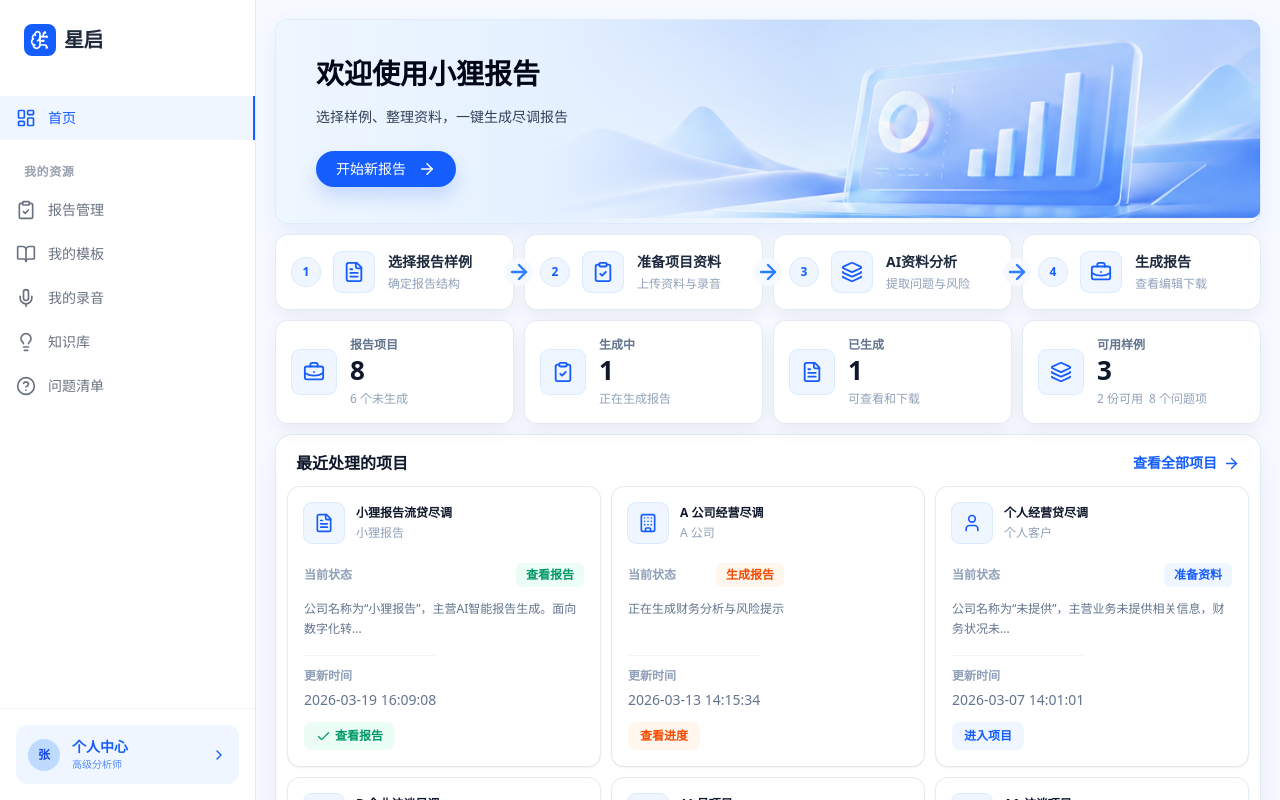
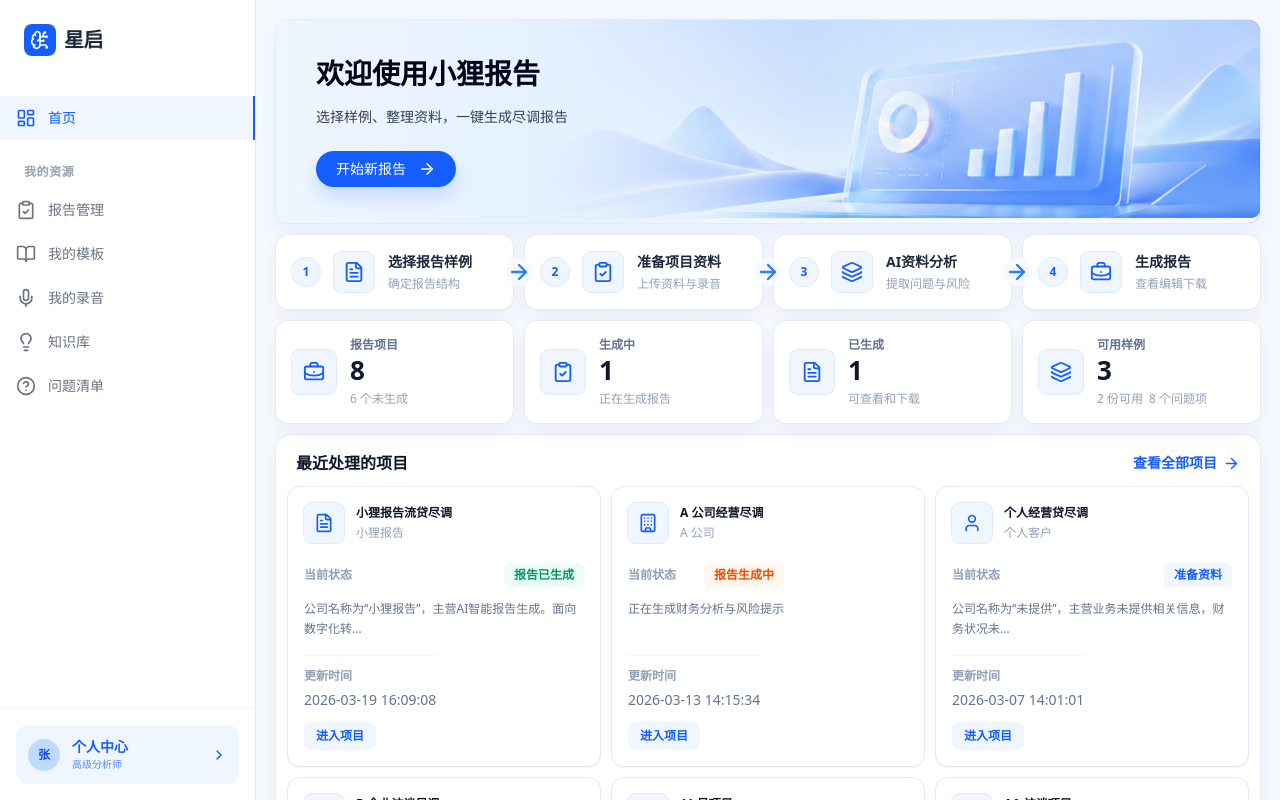
Before and after one commit to liukun011/PCxiaolibaogao, a React (Vite) app: page / in a window 1280 px wide. Built offline with nearby package versions, Linux system fonts and the light colour scheme.

Commit message:
更新首页组件

```diff
--- a/src/HomeView.tsx
+++ b/src/HomeView.tsx
@@ -2,7 +2,6 @@ import React, { useEffect, useMemo, useState } from "react";
 import {
   ArrowRight,
   BriefcaseBusiness,
-  Check,
   ClipboardCheck,
   FileText,
   Layers3,
@@ -29,25 +28,22 @@ type HomeViewProps = {
 
 const statusMeta: Record<
   ReportProjectStatus,
-  { phase: string; action: string; chipClassName: string; buttonClassName: string }
+  { phase: string; action: string; chipClassName: string }
 > = {
   pending: {
     phase: "准备资料",
     action: "进入项目",
     chipClassName: "bg-blue-50 text-blue-600",
-    buttonClassName: "bg-blue-50 text-blue-600",
   },
   generating: {
-    phase: "生成报告",
-    action: "查看进度",
+    phase: "报告生成中",
+    action: "进入项目",
     chipClassName: "bg-orange-50 text-orange-600",
-    buttonClassName: "bg-orange-50 text-orange-600",
   },
   generated: {
-    phase: "查看报告",
-    action: "查看报告",
+    phase: "报告已生成",
+    action: "进入项目",
     chipClassName: "bg-emerald-50 text-emerald-600",
-    buttonClassName: "bg-emerald-50 text-emerald-600",
   },
 };
 
@@ -310,8 +306,7 @@ const ProjectCard: React.FC<{
       </div>
 
       <div className="mt-auto flex justify-center pt-3">
-        <span className={`inline-flex min-w-16 items-center justify-center rounded-lg px-3 py-1.5 text-xs font-semibold ${meta.buttonClassName}`}>
-          {status === "generated" && <Check size={15} className="mr-1" />}
+        <span className="inline-flex min-w-16 items-center justify-center rounded-lg bg-blue-50 px-3 py-1.5 text-xs font-semibold text-blue-600">
           {meta.action}
         </span>
       </div>
```
